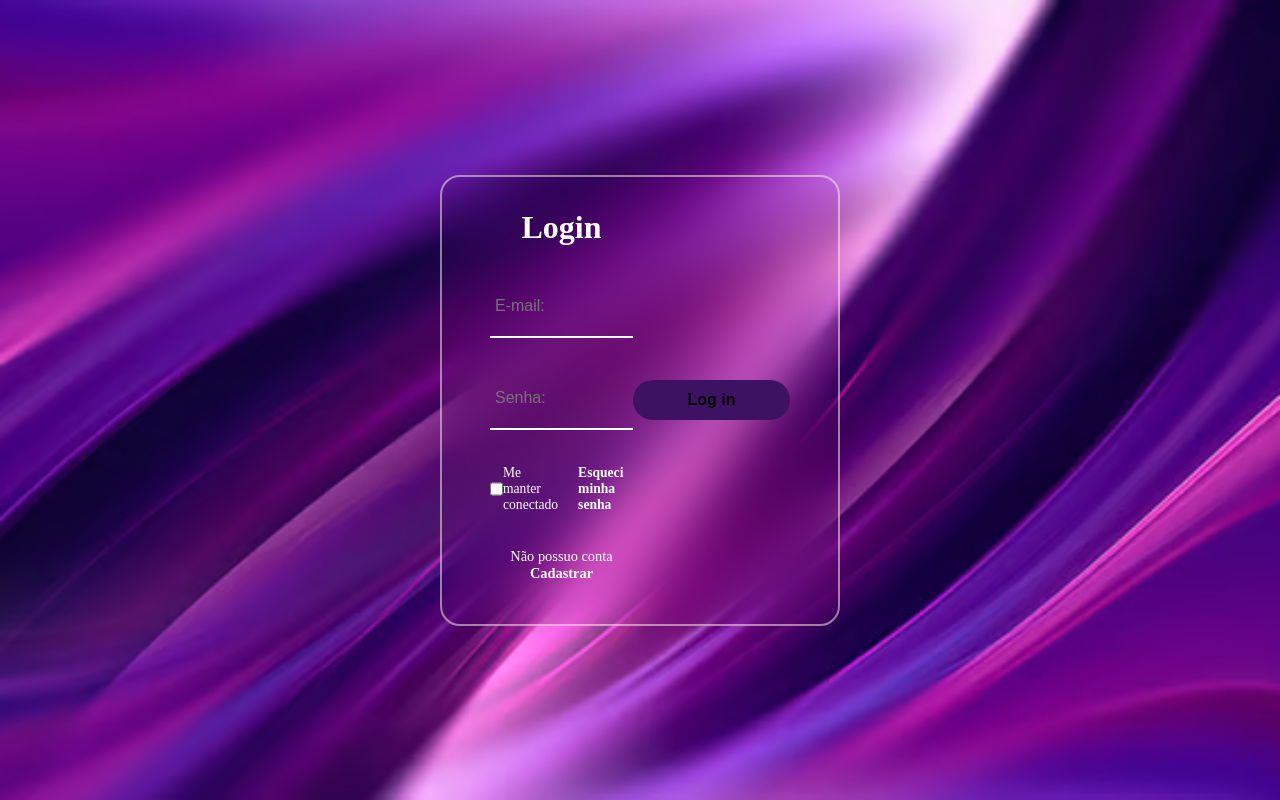
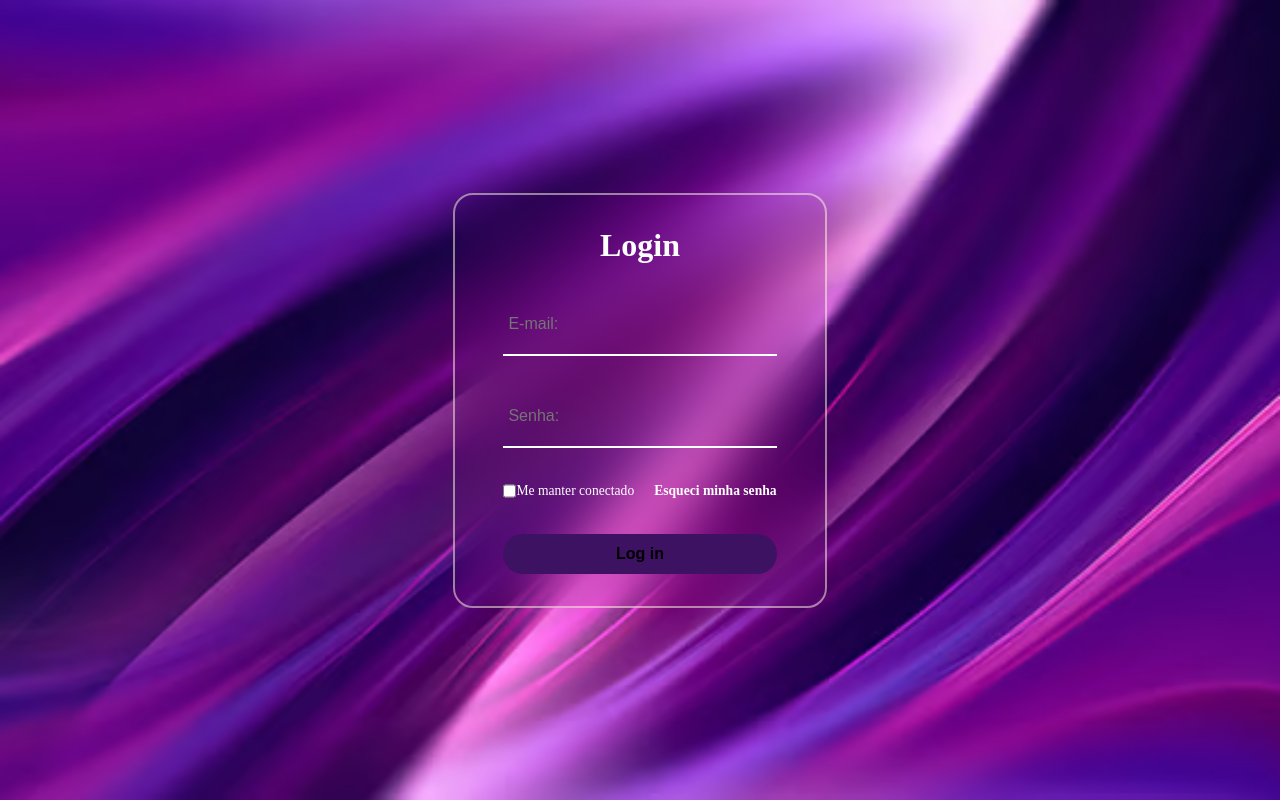
Before and after one commit to kgangini/Login, a plain HTML site: page TelaLogin.html in a window 1280 px wide. Drawn offline with Linux system fonts and the light colour scheme.

Commit message:
ajuste design do botão

```diff
--- a/Login.css
+++ b/Login.css
@@ -34,6 +34,7 @@ section{
 
     align-items: center;
     padding: 2rem 3rem;
+    flex-direction: column;
 
 }
 
--- a/TelaLogin.html
+++ b/TelaLogin.html
@@ -43,11 +43,6 @@
 
           <a href="#">Esqueci minha senha </a>
         </div>
-
-
-        <div id="register">
-          <p>Não possuo conta <a href="pagina2.html">Cadastrar</a></p>
-        </div>
       </form>
        <button onclick="validarsenha()">Log in</button>
     </section>
```
